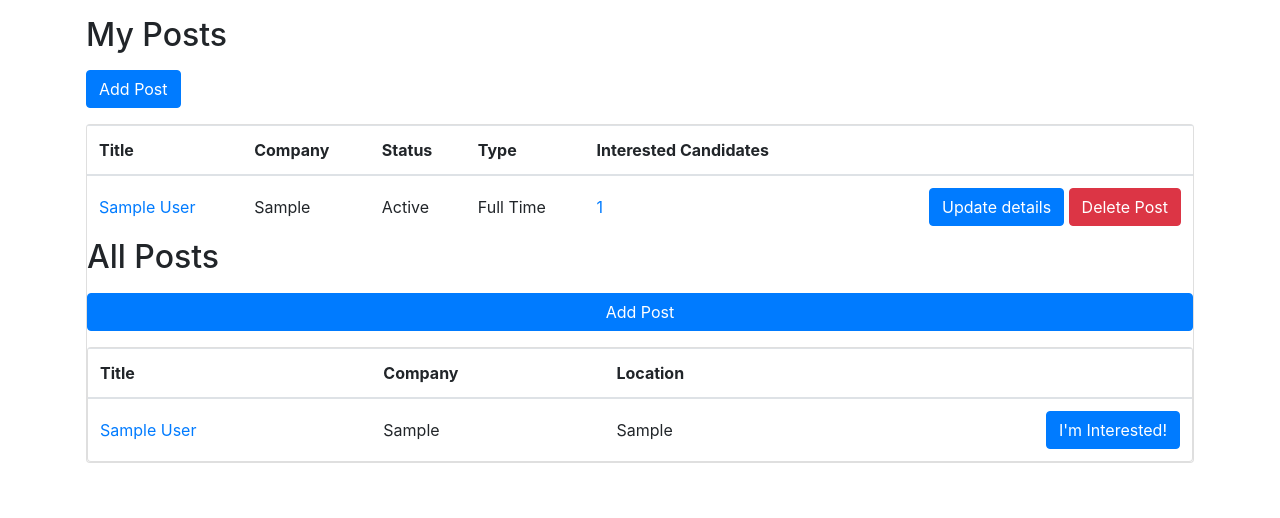
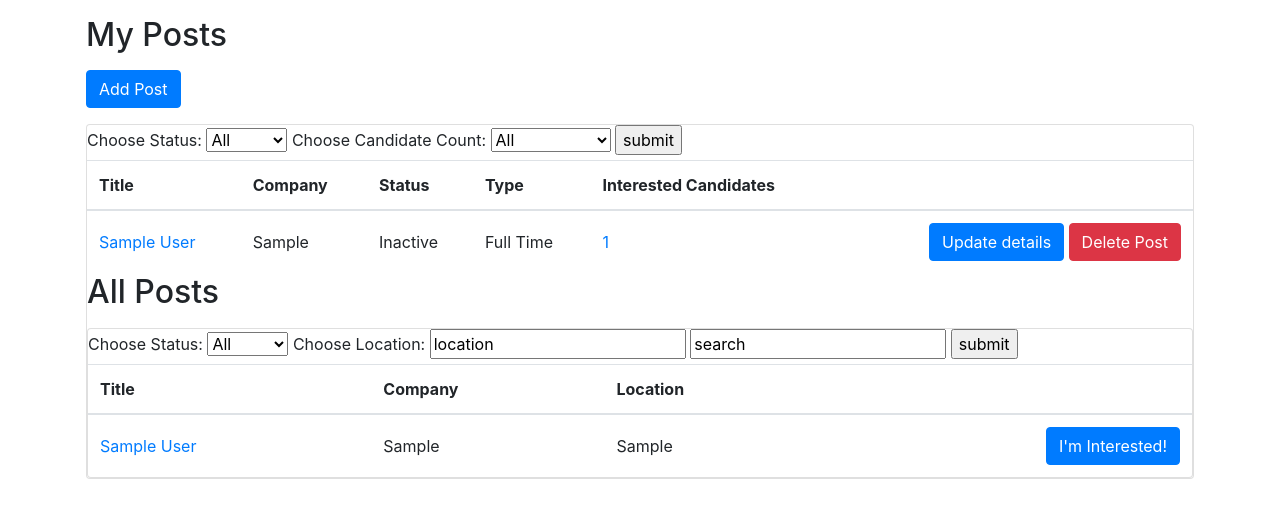
Before and after one commit to painswor28/TinDev, a Django app: page /posts/ in a window 1280 px wide. Shown: the part 136-654 px from the top of the page. Run offline with Django 4.2, Linux system fonts and the light colour scheme; a user stored in the database is signed in; tables that the repository leaves empty hold one stand-in row (values such as "Sample post"); some libraries are stand-ins or nearby versions.

Commit message:
filtering working

```diff
--- a/users/forms.py
+++ b/users/forms.py
@@ -89,3 +89,6 @@ class LoginForm(AuthenticationForm):
     class Meta:
         model = User
         fields = ['username', 'password']
+
+class FilterForm(forms.Form):
+    active = forms.BooleanField(required=False)
--- a/users/models.py
+++ b/users/models.py
@@ -40,11 +40,13 @@ class Post(models.Model):
     description = models.TextField(max_length=500)
     company = models.CharField(max_length=100)
     expiration_date = models.DateField()
-    status = models.CharField(choices = (("Active", "active"), ("Inactive", "Inactive")), max_length=20)
     interested_candidates = models.ManyToManyField(Candidate, blank=True)
 
     def interested_candidates_count(self):
         return len(self.interested_candidates.all())
+
+    def is_expired(self):
+        return self.expiration_date < datetime.date.today()
 
 class Offer(models.Model):
     recruiter = models.ForeignKey(Recruiter, on_delete=models.CASCADE)
--- a/users/templates/users/posts/list.html
+++ b/users/templates/users/posts/list.html
@@ -10,6 +10,22 @@
   <h2 class="mb-3">My Posts</h2>
   <a href="{% url 'create-post' %}" class="btn btn-primary mb-3" role="button">Add Post</a>
   <div class="card">
+    <form method="get" action="{% url 'list-posts' %}">
+      <label for='status-select'>Choose Status:</label>
+      <select value={{status}} name='status' id="status-select">
+        <option value="all">All</option>
+        <option value="active">Active</option>
+        <option value="inactive">Inactive</option>
+      </select>
+
+      <label for='status-select'>Choose Candidate Count:</label>
+      <select value={{candidates}} name='candidates' id="status-select">
+        <option value="False">All</option>
+        <option value="True">At Least One</option>
+      </select>
+
+      <input type="submit" name="submit" value="submit"/>
+  </form>
     <table class="table mb-0">
       <thead>
         <tr>
@@ -26,7 +42,7 @@
           <tr>
             <td class="align-middle"><a href="{% url 'post-detail' post.pk %}">{{ post.title }}</a></td>
             <td class="align-middle">{{ post.company }}</td>
-            <td class="align-middle">{{ post.status }}</td>
+            <td class="align-middle">{% if post.is_expired %}Inactive{% else %}Active{% endif %}</td>
             <td class="align-middle">{{ post.position_type }}</td>
             <td class="align-middle"><a href="{% url 'interested-candidates' post.pk %}">{{ post.interested_candidates_count }}</a></td>
             <td class="text-right">
@@ -45,8 +61,28 @@
 
     {% if user.candidate %}
   <h2 class="mb-3">All Posts</h2>
-  <a href="{% url 'create-post' %}" class="btn btn-primary mb-3" role="button">Add Post</a>
   <div class="card">
+    <form method="get" action="{% url 'list-posts' %}">
+      <label for='status-select'>Choose Status:</label>
+      <select value={{status}} name='status' id="status-select">
+        <option value="all">All</option>
+        <option value="active">Active</option>
+        <option value="inactive">Inactive</option>
+      </select>
+
+      <label for='select-location'>Choose Location:</label>
+
+      <input list="select-location" value={{location}} name='location'>
+      <datalist id="select-location">
+        <option value=""></option>
+        {% for post in posts %}
+        <option value={{post.location}}>{{post.location}}</option>
+        {% endfor %}
+      </datalist>
+
+      <input type="text" value={{search}} name="search">
+      <input type="submit" name="submit" value="submit"/>
+  </form>
     <table class="table mb-0">
       <thead>
         <tr>
--- a/users/views.py
+++ b/users/views.py
@@ -9,6 +9,8 @@ from decorators import recruiter_required, candidate_required
 from .forms import *
 from .models import *
 from django.urls import reverse_lazy
+import datetime
+from django.db.models import Count
 
 # Create your views here.
 
@@ -64,26 +66,63 @@ class ListPost(ListView):
     template_name = 'users/posts/list.html'
 
     def get_queryset(self):
+
         user = self.request.user
+
+        status_val = self.request.GET.get('status', 'All')
+        candidate_val = self.request.GET.get('candidates', 'False')
+        search = self.request.GET.get('search', 'search')
+        location = self.request.GET.get('location', 'location')
 
         if user.is_recruiter:
             try:
                 queryset = Post.objects.filter(creator=user)
+                if status_val == 'inactive':
+                    queryset = Post.objects.filter(expiration_date__lt=datetime.date.today())
+
+                elif status_val == 'active':
+                    queryset = Post.objects.filter(expiration_date__gte=datetime.date.today())
+
+                if candidate_val == 'True':
+                    queryset = Post.objects.annotate(num_candidates=Count('interested_candidates')).filter(num_candidates__gte=1)
+
             except Post.DoesNotExist:
                 queryset = []
 
         elif user.is_candidate:
             try:
                 queryset = Post.objects.all()
+                if status_val == 'inactive':
+                    queryset = Post.objects.filter(expiration_date__lt=datetime.date.today())
+
+                elif status_val == 'active':
+                    queryset = Post.objects.filter(expiration_date__gte=datetime.date.today())
+
+                if location != 'location':
+                    queryset = Post.objects.filter(location=location)
+
+                if search != 'search':
+                    queryset = Post.objects.filter(description__contains=search)
+
+
             except Post.DoesNotExist:
                 queryset = []
 
         return queryset
 
+    def get_context_data(self, **kwargs):
+        context = super(ListPost, self).get_context_data(**kwargs)
+        context['status'] = self.request.GET.get('status' , 'All')
+        context['candidates'] = self.request.GET.get('candidates', 'False')
+        context['search'] = self.request.GET.get('search','search')
+        context['location'] = self.request.GET.get('location', 'location')
+
+        return context
+
 @method_decorator([login_required, recruiter_required], name='dispatch')
 class CreatePost(CreateView):
     model = Post
-    fields = ['title', 'position_type', 'location', 'skills', 'description', 'expiration_date', 'status']
+    fields = ['title', 'position_type', 'location', 'skills', 'description', 'expiration_date']
     template_name = 'users/posts/create.html'
 
     def form_valid(self, form):
```
Also changed, not shown: users/migrations/0013_remove_post_status_alter_offer_salary.py (added).
